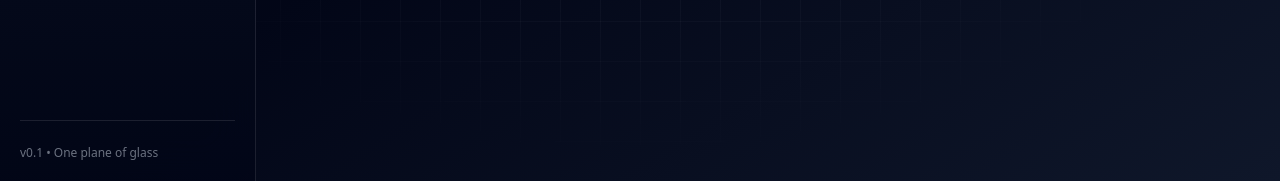
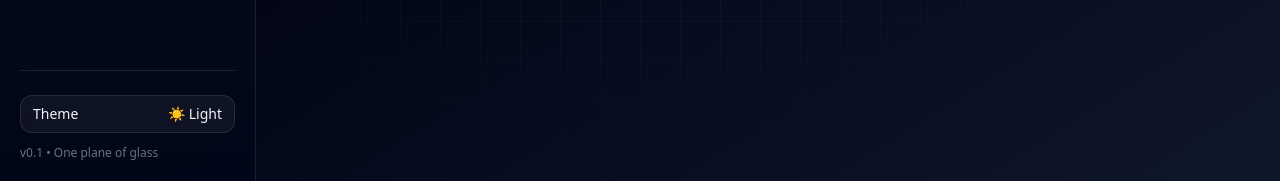
Before and after one commit to bchurch95/OpenGlass, a Next.js app in the folder frontend/: page /images in a window 1280 px wide. Shown: the part 619-800 px from the top of the page. Built offline with nearby package versions, Linux system fonts and the light colour scheme; no server answers.

Commit message:
feat(ui): add dark/light theme toggle

```diff
--- a/frontend/app/globals.css
+++ b/frontend/app/globals.css
@@ -10,6 +10,19 @@ html, body {
   background: radial-gradient(1200px 800px at 10% -10%, rgba(99,102,241,0.15), transparent 60%),
               radial-gradient(1000px 600px at 90% 10%, rgba(14,165,233,0.12), transparent 60%),
               #020617;
+  color: #e2e8f0;
+}
+
+html.light, html.light body {
+  background: radial-gradient(1200px 800px at 10% -10%, rgba(99,102,241,0.12), transparent 60%),
+              radial-gradient(1000px 600px at 90% 10%, rgba(14,165,233,0.10), transparent 60%),
+              #f8fafc;
+  color: #0f172a;
+}
+
+html.light body::before {
+  background-image: linear-gradient(rgba(0,0,0,0.04) 1px, transparent 1px),
+                    linear-gradient(90deg, rgba(0,0,0,0.04) 1px, transparent 1px);
 }
 
 /* Subtle grid */
--- a/frontend/components/Sidebar.tsx
+++ b/frontend/components/Sidebar.tsx
@@ -1,4 +1,24 @@
+'use client';
+import { useEffect, useState } from 'react';
+
 export default function Sidebar(){
+  const [isLight, setIsLight] = useState(false);
+
+  useEffect(() => {
+    const stored = localStorage.getItem('og-theme');
+    const prefersDark = window.matchMedia('(prefers-color-scheme: dark)').matches;
+    const dark = stored ? stored === 'dark' : prefersDark;
+    setIsLight(!dark);
+    document.documentElement.classList.toggle('dark', dark);
+  }, []);
+
+  const toggleTheme = () => {
+    const nextDark = isLight;
+    setIsLight(!isLight);
+    document.documentElement.classList.toggle('dark', nextDark);
+    localStorage.setItem('og-theme', nextDark ? 'dark' : 'light');
+  };
+
   return (
     <aside className="w-64 hidden md:flex flex-col border-r border-white/10 bg-gradient-to-b from-slate-900/80 to-slate-950/80 backdrop-blur-xl h-screen p-5">
       <div className="text-2xl font-bold mb-8 bg-gradient-to-r from-cyan-300 to-violet-300 bg-clip-text text-transparent">
@@ -18,8 +38,14 @@ export default function Sidebar(){
           </a>
         ))}
       </nav>
-      <div className="mt-auto pt-6 text-xs text-gray-500 border-t border-white/10">
-        v0.1 • One plane of glass
+      <div className="mt-auto pt-6 border-t border-white/10">
+        <button onClick={toggleTheme} className="w-full mb-3 px-3 py-2 rounded-xl bg-white/5 hover:bg-white/10 border border-white/10 text-sm flex items-center justify-between">
+          <span>Theme</span>
+          <span>{isLight ? '☀️ Light' : '🌙 Dark'}</span>
+        </button>
+        <div className="text-xs text-gray-500">
+          v0.1 • One plane of glass
+        </div>
       </div>
     </aside>
   );
--- a/frontend/tailwind.config.js
+++ b/frontend/tailwind.config.js
@@ -1,5 +1,6 @@
 /** @type {import('tailwindcss').Config} */
 module.exports = {
+  darkMode: 'class',
   content: [
     './app/**/*.{js,ts,jsx,tsx}',
     './components/**/*.{js,ts,jsx,tsx}'
```
